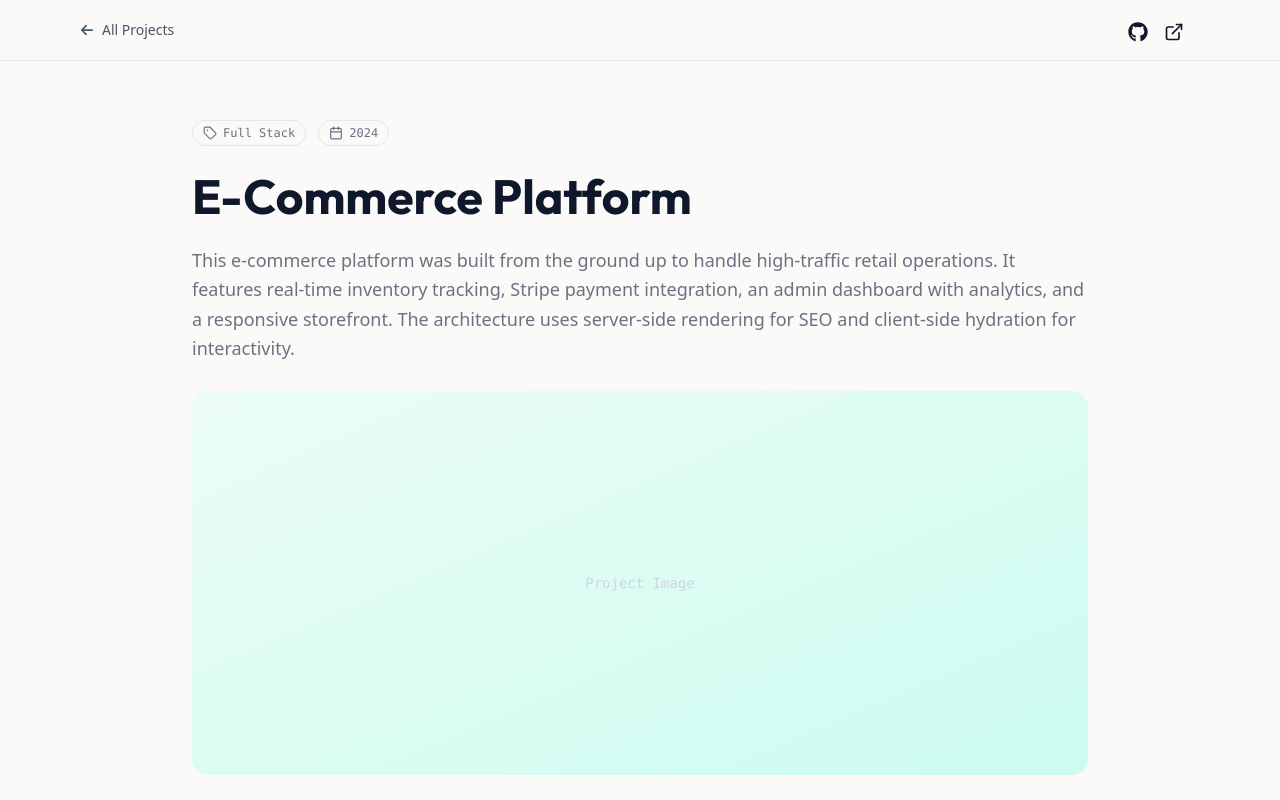
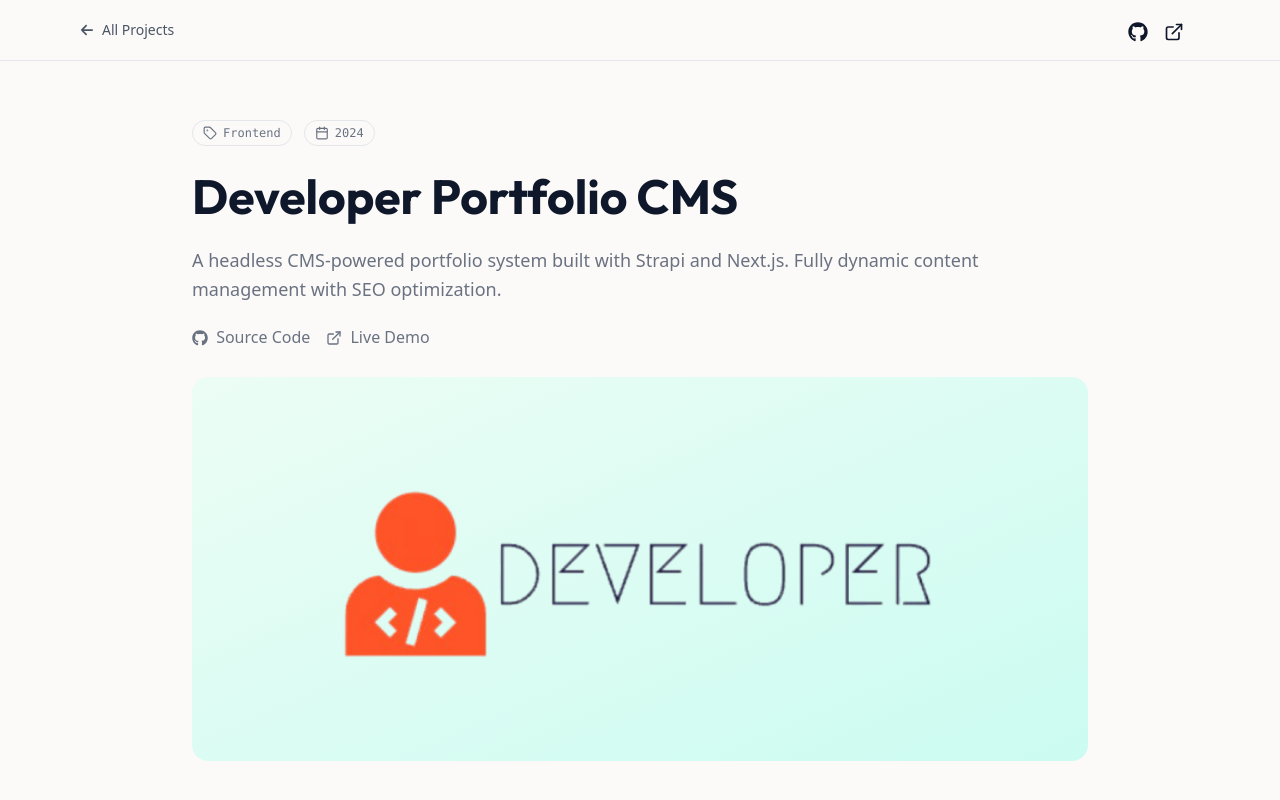
Before and after one commit to pirate08/mayukh-portfolio, a Next.js app: page /projects/developer-portfolio-cms in a window 1280 px wide. Shown: the top 800 px of the page. Built offline with nearby package versions, Linux system fonts and the light colour scheme.

Commit message:
Project details page is working with functionality...

```diff
--- a/src/app/projects/[slug]/page.tsx
+++ b/src/app/projects/[slug]/page.tsx
@@ -1,12 +1,24 @@
 import ProjectsDetailsNavbar from "@/components/layout/ProjectDetailsNavbar";
 import ProjectDetails from "@/components/pages/ProjectDetails";
-import React from "react";
+import { getProjectBySlug } from "@/lib/projectsData";
+import { notFound } from "next/navigation";
 import type { Metadata } from "next";
 
-export const metadata: Metadata = {
-  title: `Project Details | Mayukh Portfolio`,
-  description: "Explore detailed information about a specific project.",
-};
+// ✅ Dynamic metadata per project
+export async function generateMetadata({
+  params,
+}: {
+  params: Promise<{ slug: string }>;
+}): Promise<Metadata> {
+  const { slug } = await params;
+  const project = getProjectBySlug(slug);
+  return {
+    title: project
+      ? `${project.title} | Mayukh Portfolio`
+      : "Project | Mayukh Portfolio",
+    description: project?.description,
+  };
+}
 
 const SingleProject = async ({
   params,
@@ -14,16 +26,21 @@ const SingleProject = async ({
   params: Promise<{ slug: string }>;
 }) => {
   const { slug } = await params;
+  const project = getProjectBySlug(slug);
+
+  // ✅ 404 if slug doesn't match any project
+  if (!project) return notFound();
 
   return (
     <main className="min-h-screen bg-secondary py-10">
-      {/* --Navbar of this page goes here-- */}
-      <ProjectsDetailsNavbar />
-
+      <ProjectsDetailsNavbar
+        liveUrl={project.liveUrl}
+        githubUrl={project.githubUrl}
+      />
       <section className="px-4 pt-20">
-        {/* --Content of this page goes here-- */}
         <div className="max-w-4xl mx-auto">
-          <ProjectDetails />
+          {/* ✅ Pass project data as prop */}
+          <ProjectDetails project={project} />
         </div>
       </section>
     </main>
--- a/src/components/pages/ProjectDetails.tsx
+++ b/src/components/pages/ProjectDetails.tsx
@@ -3,75 +3,79 @@ import { BsCheckCircle } from "react-icons/bs";
 import { FaGithub } from "react-icons/fa";
 import { FiExternalLink } from "react-icons/fi";
 import { LuTag, LuCalendar } from "react-icons/lu";
+import { ProjectDetails as ProjectDetailsType } from "@/types/project";
 import Link from "next/link";
-// import { ProjectDetails } from "@/types/project";
+import Image from "next/image";
 
-// — Demo data, replace with Strapi fetch later —
-const project = {
-  title: "E-Commerce Platform",
-  category: "Full Stack",
-  year: "2024",
-  description:
-    "This e-commerce platform was built from the ground up to handle high-traffic retail operations. It features real-time inventory tracking, Stripe payment integration, an admin dashboard with analytics, and a responsive storefront. The architecture uses server-side rendering for SEO and client-side hydration for interactivity.",
-  highlights: [
-    "Handles 10k+ concurrent users",
-    "Real-time inventory sync across warehouses",
-    "Stripe payment integration with webhooks",
-    "Admin dashboard with sales analytics",
-  ],
-  tags: ["React", "Node.js", "PostgreSQL", "Stripe"],
-  githubUrl: "https://github.com/pirate08",
-  liveUrl: "#",
-  screenshots: [
-    { id: 1, label: "Storefront" },
-    { id: 2, label: "Admin Dashboard" },
-    { id: 3, label: "Product Management" },
-    { id: 4, label: "Analytics Dashboard" },
-  ],
-};
+interface ProjectDetailsProps {
+  project: ProjectDetailsType;
+}
 
-const ProjectDetails = () => {
+const ProjectDetails = ({ project }: ProjectDetailsProps) => {
   return (
     <div className="flex flex-col gap-12">
       {/* ── Hero Block ── */}
       <div className="flex flex-col gap-5">
-        {/* Category + Year badges */}
         <div className="flex items-center gap-3">
           <span className="flex items-center gap-1.5 text-xs font-mono text-gray-500 border border-gray-200 px-2.5 py-1 rounded-full">
             <LuTag className="text-sm" />
-            {project.category}
+            {project.section}
           </span>
           <span className="flex items-center gap-1.5 text-xs font-mono text-gray-500 border border-gray-200 px-2.5 py-1 rounded-full">
             <LuCalendar className="text-sm" />
-            {project.year}
+            {project.year.getFullYear()}
           </span>
         </div>
 
-        {/* Title */}
         <h1 className="text-4xl md:text-5xl font-bold text-slate-900 leading-tight">
           {project.title}
         </h1>
 
-        {/* Description */}
         <p className="text-gray-500 text-lg leading-relaxed">
           {project.description}
         </p>
 
-        {/* Main image placeholder */}
+        {/* ✅ GitHub + Live links filled in */}
+        <div className="flex items-center gap-4">
+          <Link
+            href={project.githubUrl}
+            target="_blank"
+            rel="noopener noreferrer"
+            className="hover:text-primary transition-colors duration-200 text-gray-500"
+            aria-label="View source code on GitHub"
+          >
+            <FaGithub className="inline-block mr-1" /> Source Code
+          </Link>
+          <Link
+            href={project.liveUrl}
+            target="_blank"
+            rel="noopener noreferrer"
+            className="hover:text-primary transition-colors duration-200 text-gray-500"
+            aria-label="View live demo"
+          >
+            <FiExternalLink className="inline-block mr-1" /> Live Demo
+          </Link>
+        </div>
+
         <div className="w-full h-72 md:h-96 bg-linear-to-br from-emerald-50 to-teal-100 rounded-2xl flex items-center justify-center mt-2">
-          <span className="text-gray-300 font-mono text-sm">Project Image</span>
+          <Image
+            src={project.imageUrl || "/images/default-project.png"}
+            alt="Project Image"
+            width={600}
+            height={400}
+            className="text-gray-300 font-mono text-sm"
+          />
         </div>
       </div>
 
       {/* ── Highlights + Sidebar ── */}
       <div className="flex flex-col md:flex-row gap-10">
-        {/* Left: Highlights */}
         <div className="flex-1">
           <h2 className="text-2xl font-bold text-slate-900 mb-6">
             Project Highlights
           </h2>
           <ul className="flex flex-col gap-4">
-            {project.highlights.map((point) => (
+            {project.projectHightlights.map((point) => (
               <li key={point} className="flex items-start gap-3">
                 <BsCheckCircle className="text-primary text-xl mt-0.5 shrink-0" />
                 <span className="text-gray-600 text-base">{point}</span>
@@ -80,9 +84,7 @@ const ProjectDetails = () => {
           </ul>
         </div>
 
-        {/* Right: Sidebar */}
         <div className="md:w-64 flex flex-col gap-8">
-          {/* Tech Stack */}
           <div>
             <h3 className="text-xs font-mono font-bold tracking-widest text-gray-400 uppercase mb-4">
               Tech Stack
@@ -99,20 +101,19 @@ const ProjectDetails = () => {
             </div>
           </div>
 
-          {/* Links */}
           <div>
             <h3 className="text-xs font-mono font-bold tracking-widest text-gray-400 uppercase mb-4">
               Links
             </h3>
             <div className="flex flex-col gap-3">
+              {/* ✅ Both links filled from prop */}
               <Link
                 href={project.githubUrl}
                 target="_blank"
                 rel="noopener noreferrer"
                 className="flex items-center gap-2 text-gray-600 hover:text-primary text-sm font-medium transition-colors duration-200"
               >
-                <FaGithub className="text-lg" />
-                Source Code
+                <FaGithub className="text-lg" /> Source Code
               </Link>
               <Link
                 href={project.liveUrl}
@@ -120,41 +121,46 @@ const ProjectDetails = () => {
                 rel="noopener noreferrer"
                 className="flex items-center gap-2 text-gray-600 hover:text-primary text-sm font-medium transition-colors duration-200"
               >
-                <FiExternalLink className="text-lg" />
-                Live Demo
+                <FiExternalLink className="text-lg" /> Live Demo
               </Link>
             </div>
           </div>
 
-          {/* View Live Button */}
           <Link
             href={project.liveUrl}
             target="_blank"
             rel="noopener noreferrer"
             className="flex items-center justify-center gap-2 bg-primary text-white px-5 py-3 rounded-xl font-semibold text-sm hover:bg-primary/90 transition-colors duration-200"
           >
-            View Live
-            <FiExternalLink />
+            View Live <FiExternalLink />
           </Link>
         </div>
       </div>
 
       {/* ── Screenshots ── */}
+      {project.screeshots && project.screeshots.length > 0 && (
         <div className="pb-10">
-        <h2 className="text-2xl font-bold text-slate-900 mb-6">Screenshots</h2>
+          <h2 className="text-2xl font-bold text-slate-900 mb-6">
+            Screenshots
+          </h2>
           <div className="grid grid-cols-1 md:grid-cols-2 gap-6">
-          {project.screenshots.map((shot) => (
+            {project.screeshots.map((shot, i) => (
               <div
-              key={shot.id}
+                key={i}
                 className="h-56 bg-linear-to-br from-emerald-50 to-teal-100 rounded-2xl flex items-center justify-center"
               >
-              <span className="text-gray-300 font-mono text-sm">
-                {shot.label}
-              </span>
+                <Image
+                  src={shot}
+                  alt={`Screenshot ${i + 1}`}
+                  width={600}
+                  height={400}
+                  className="text-gray-300 font-mono text-sm"
+                />
               </div>
             ))}
           </div>
         </div>
+      )}
     </div>
   );
 };
--- /dev/null
+++ b/src/lib/projectsData.ts
@@ -0,0 +1,76 @@
+import { ProjectDetails } from "@/types/project";
+
+export const projectsData: ProjectDetails[] = [
+  {
+    id: 1,
+    title: "E-Commerce Platform",
+    imageUrl: "/images/E-commerce-logo.png",
+    slugUrl: "e-commerce-platform",
+    section: "Full Stack",
+    year: new Date("2024-01-01"),
+    isFeatured: true,
+    description:
+      "This e-commerce platform was built from the ground up to handle high-traffic retail operations. It features real-time inventory tracking, Stripe payment integration, an admin dashboard with analytics, and a responsive storefront.",
+    tags: ["React", "Node.js", "PostgreSQL", "Stripe"],
+    githubUrl: "https://github.com/pirate08",
+    liveUrl: "#",
+    projectHightlights: [
+      "Handles 10k+ concurrent users",
+      "Real-time inventory sync across warehouses",
+      "Stripe payment integration with webhooks",
+      "Admin dashboard with sales analytics",
+    ],
+    screeshots: [
+      "/images/E-commerce-logo.png",
+      "/images/Portfolio-logo.png",
+      "/images/Task-Management-logo.png",
+    ],
+  },
+  {
+    id: 2,
+    title: "Task Management App",
+    imageUrl: "/images/Task-Management-logo.png",
+    slugUrl: "task-management-app",
+    section: "Full Stack",
+    year: new Date("2024-03-01"),
+    isFeatured: true,
+    description:
+      "A collaborative project management tool with real-time updates, drag-and-drop boards, and team workspace support.",
+    tags: ["Next.js", "TypeScript", "Prisma", "Socket.io"],
+    githubUrl: "https://github.com/pirate08",
+    liveUrl: "#",
+    projectHightlights: [
+      "Real-time drag-and-drop boards",
+      "Team workspace with role management",
+      "WebSocket-powered live updates",
+      "Email notifications via webhooks",
+    ],
+    screeshots: [],
+  },
+  {
+    id: 3,
+    title: "Developer Portfolio CMS",
+    imageUrl: "/images/Portfolio-logo.png",
+    slugUrl: "developer-portfolio-cms",
+    section: "Frontend",
+    year: new Date("2024-06-01"),
+    isFeatured: false,
+    description:
+      "A headless CMS-powered portfolio system built with Strapi and Next.js. Fully dynamic content management with SEO optimization.",
+    tags: ["Next.js", "Strapi", "Tailwind CSS", "TypeScript"],
+    githubUrl: "https://github.com/pirate08",
+    liveUrl: "#",
+    projectHightlights: [
+      "Headless CMS with Strapi",
+      "Static generation with ISR",
+      "SEO optimized with dynamic metadata",
+      "Fully responsive design",
+    ],
+    screeshots: [],
+  },
+];
+
+// --Helper function to fetch project by slug--
+export const getProjectBySlug = (slug: string): ProjectDetails | undefined => {
+  return projectsData.find((project) => project.slugUrl === slug);
+};
```
Also changed, not shown: src/components/layout/ProjectDetailsNavbar.tsx (+17 -3 lines). Lines whose indentation alone changed are shown as unchanged.
